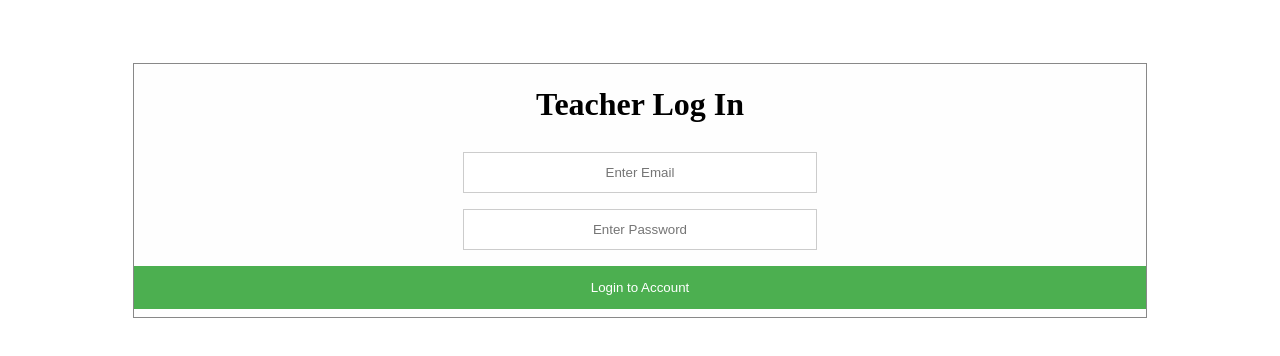
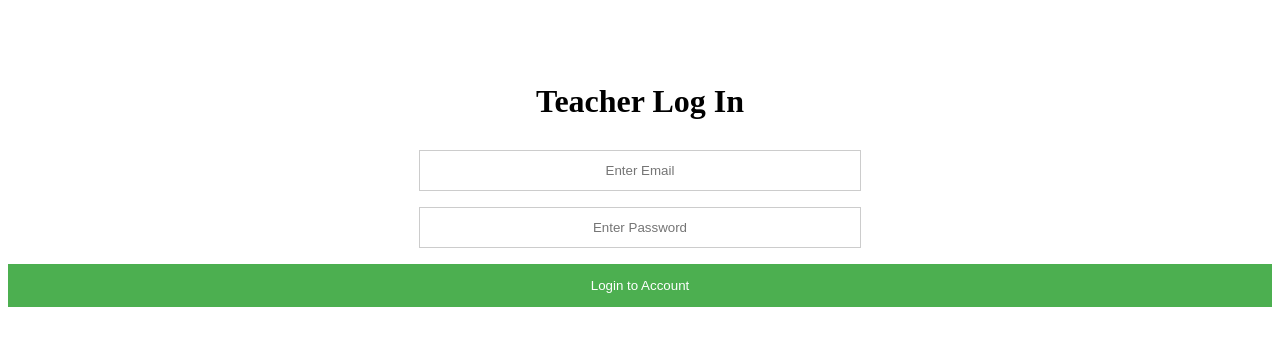
Before and after one commit to igokulganesh/R-WE, a plain HTML site: page tlogin.html in a window 1280 px wide. Drawn offline with Linux system fonts and the light colour scheme; some packages are replaced by stand-ins of ours; no server answers.

Commit message:
Update tlogin.html

```diff
--- a/tlogin.html
+++ b/tlogin.html
@@ -7,19 +7,18 @@
 </head>
 
 <body>
+<br><br><br>
+<center><!--
+<form class="modal-content animate" action="/action_page.php">  -->
+    <h1>Teacher Log In</h1>
 
-<form class="modal-content animate" action="/action_page.php">
-    <h1><center>Teacher Log In</center></h1>
-    <center>
     <div id="login_div" class="main-div">
       <input type="email" placeholder="Enter Email" id="email_field" /><br>
       <input type="password" placeholder="Enter Password" id="password_field" /><br>
-
       <button onclick="login()">Login to Account</button>
-      </center>
     </div>
-</form>
-
+<!-- </form>  -->
+</center>
 
 <script src="https://www.gstatic.com/firebasejs/4.8.1/firebase.js"></script>
   <script>
```
